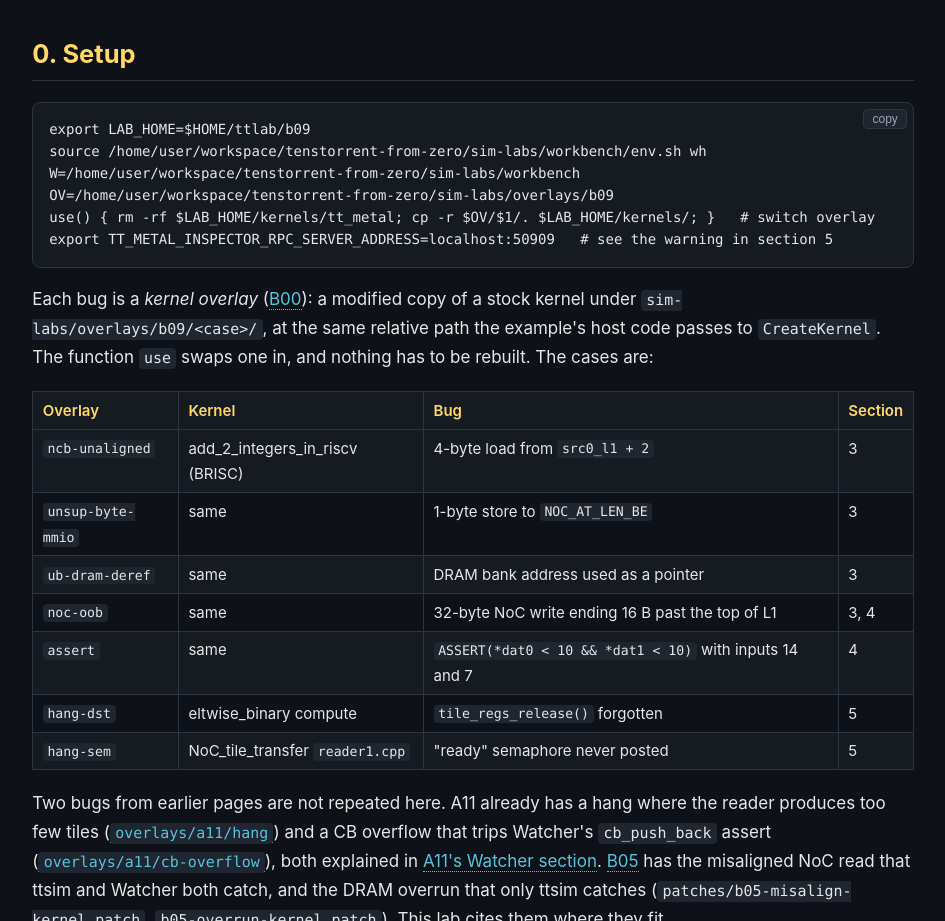
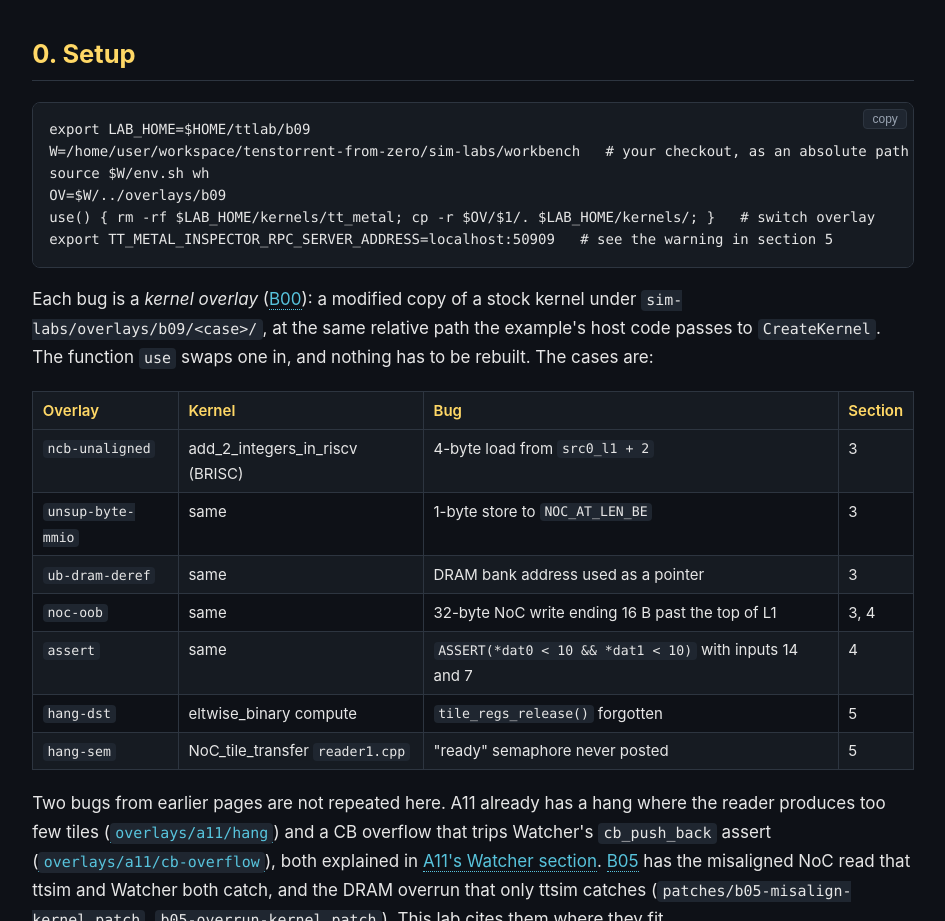
Before and after one commit to ozzyozbourne/tenstorrents, a plain HTML site: page sim-labs/b09-breaking-things.html in a window 1280 px wide. Shown: the part 1600-2521 px from the top of the page, without its empty margins (167-1112 px from the left). Drawn offline with Linux system fonts and the light colour scheme.

```diff
--- a/sim-labs/b09-breaking-things.html
+++ b/sim-labs/b09-breaking-things.html
@@ -63,9 +63,9 @@
 
   <h2 id="setup">0. Setup</h2>
 <pre><code>export LAB_HOME=$HOME/ttlab/b09
-source /home/user/workspace/tenstorrent-from-zero/sim-labs/workbench/env.sh wh
-W=/home/user/workspace/tenstorrent-from-zero/sim-labs/workbench
-OV=/home/user/workspace/tenstorrent-from-zero/sim-labs/overlays/b09
+W=/home/user/workspace/tenstorrent-from-zero/sim-labs/workbench   # your checkout, as an absolute path
+source $W/env.sh wh
+OV=$W/../overlays/b09
 use() { rm -rf $LAB_HOME/kernels/tt_metal; cp -r $OV/$1/. $LAB_HOME/kernels/; }   # switch overlay
 export TT_METAL_INSPECTOR_RPC_SERVER_ADDRESS=localhost:50909   # see the warning in section 5</code></pre>
   <p>Each bug is a <em>kernel overlay</em> (<a href="b00-workbench.html">B00</a>): a modified copy of a stock kernel under <code>sim-labs/overlays/b09/&lt;case&gt;/</code>, at the same relative path the example's host code passes to <code>CreateKernel</code>. The function <code>use</code> swaps one in, and nothing has to be rebuilt. The cases are:</p>
```
Also changed, not shown: sim-labs/b07-matmul-fidelity.html (+1 -0 lines), sim-labs/b08-formats-and-sfpu.html (+1 -1 lines), sim-labs/b10-two-chips.html (+4 -3 lines), sim-labs/b11-ttnn-on-sim.html (+1 -1 lines).
